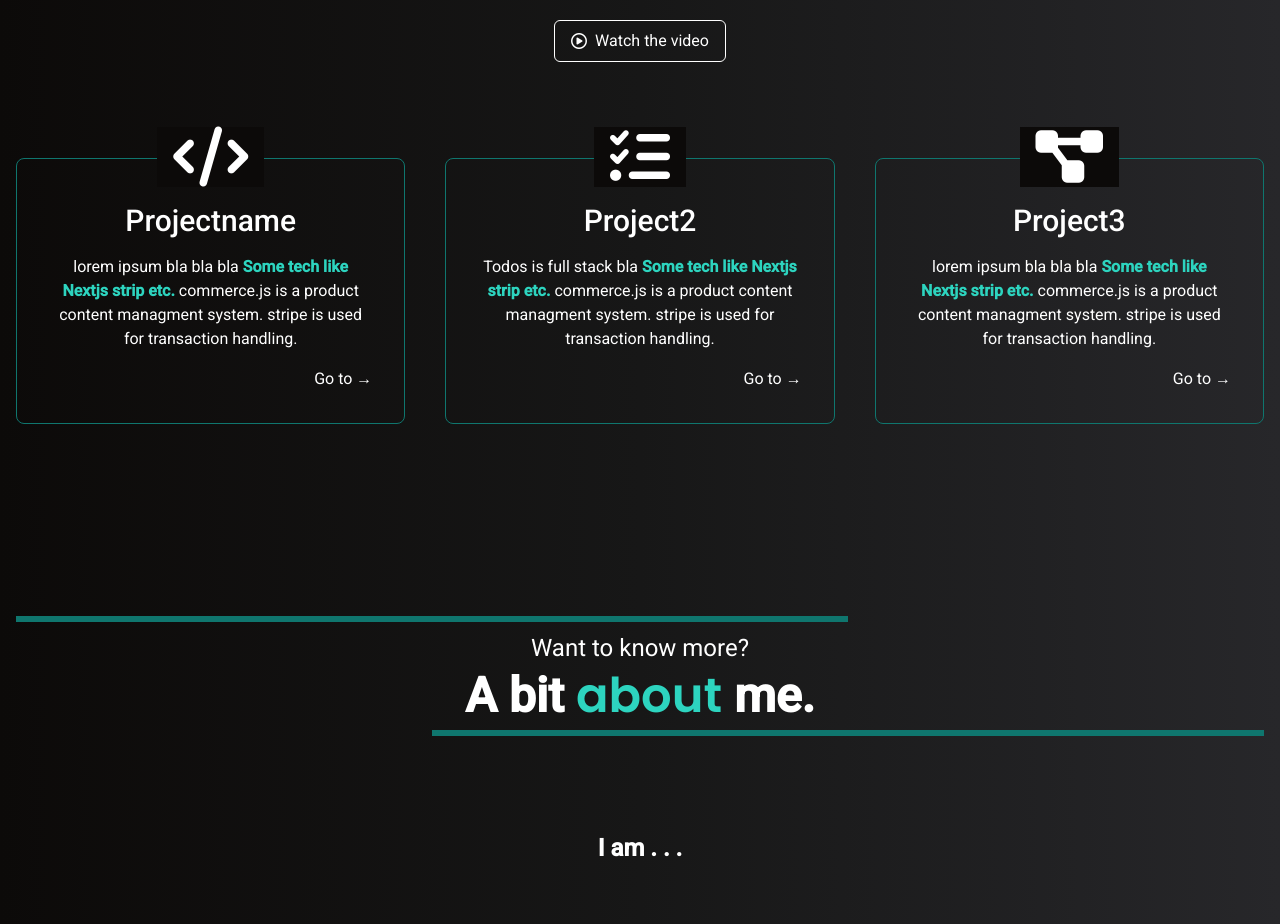
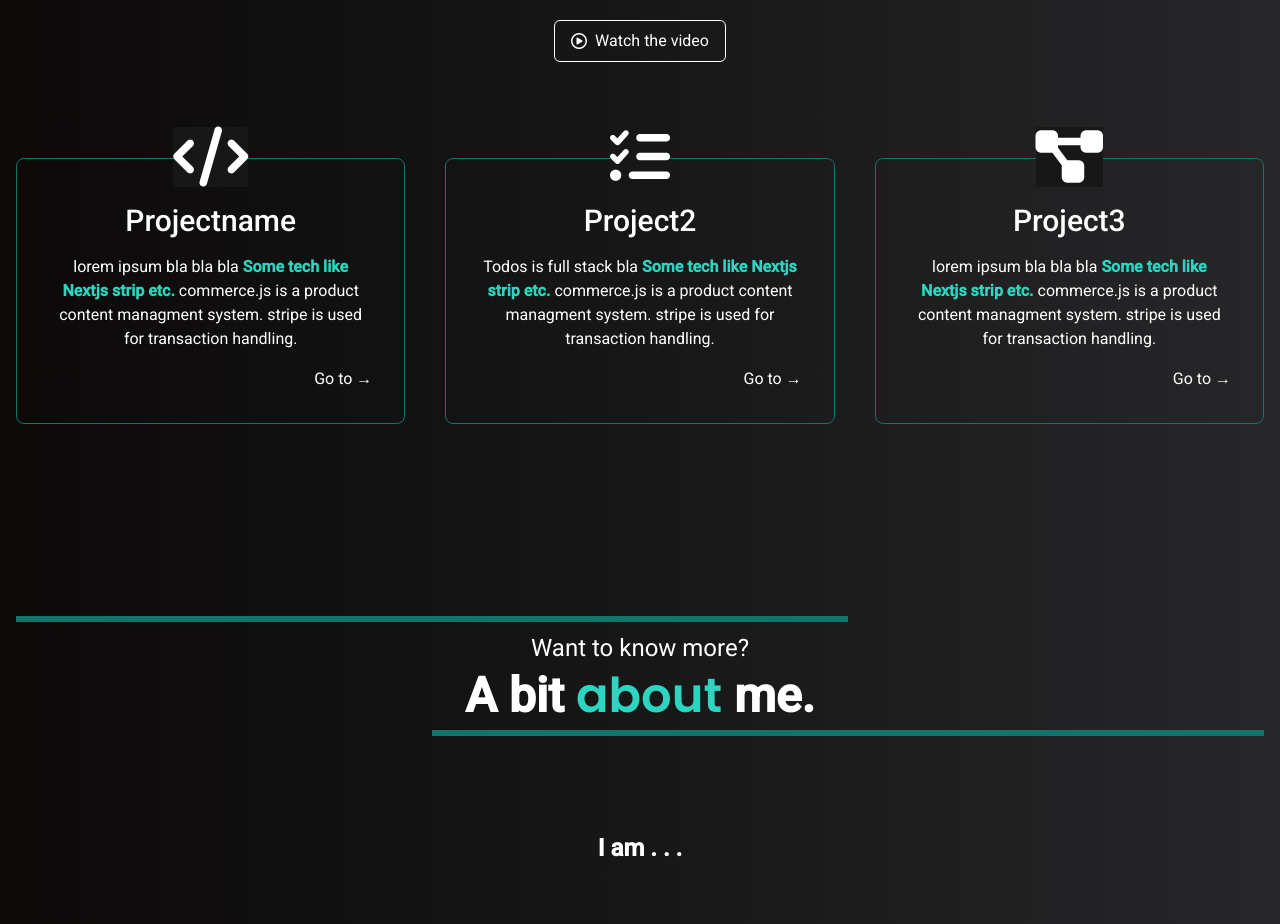
Before and after one commit to Nicktvdd/portfolio, a SvelteKit app: page / in a window 1280 px wide. Shown: the part 900-1824 px from the top of the page. Built offline with nearby package versions, Linux system fonts and the light colour scheme; what tailwindcss-animated would draw is missing.

Commit message:
step icon bg neutral

```diff
--- a/src/components/Step.svelte
+++ b/src/components/Step.svelte
@@ -10,7 +10,7 @@ gap-4 rounded-lg border border-solid border-teal-700 text-center group cursor-po
 hover:border-teal-400 duration-200"
 >
   <div
-    class="bg-stone-950 grid place-items-center px-4 text-5xl md:text-6xl -mt-10 sm:-mt-12
+    class="bg-neutral-900 bg-clip-content grid place-items-center px-4 text-5xl md:text-6xl -mt-10 sm:-mt-12
   md:-mt-14 lg:-mt-16 mx-auto duration-200"
   >
     <i class={step.icon} />
```
